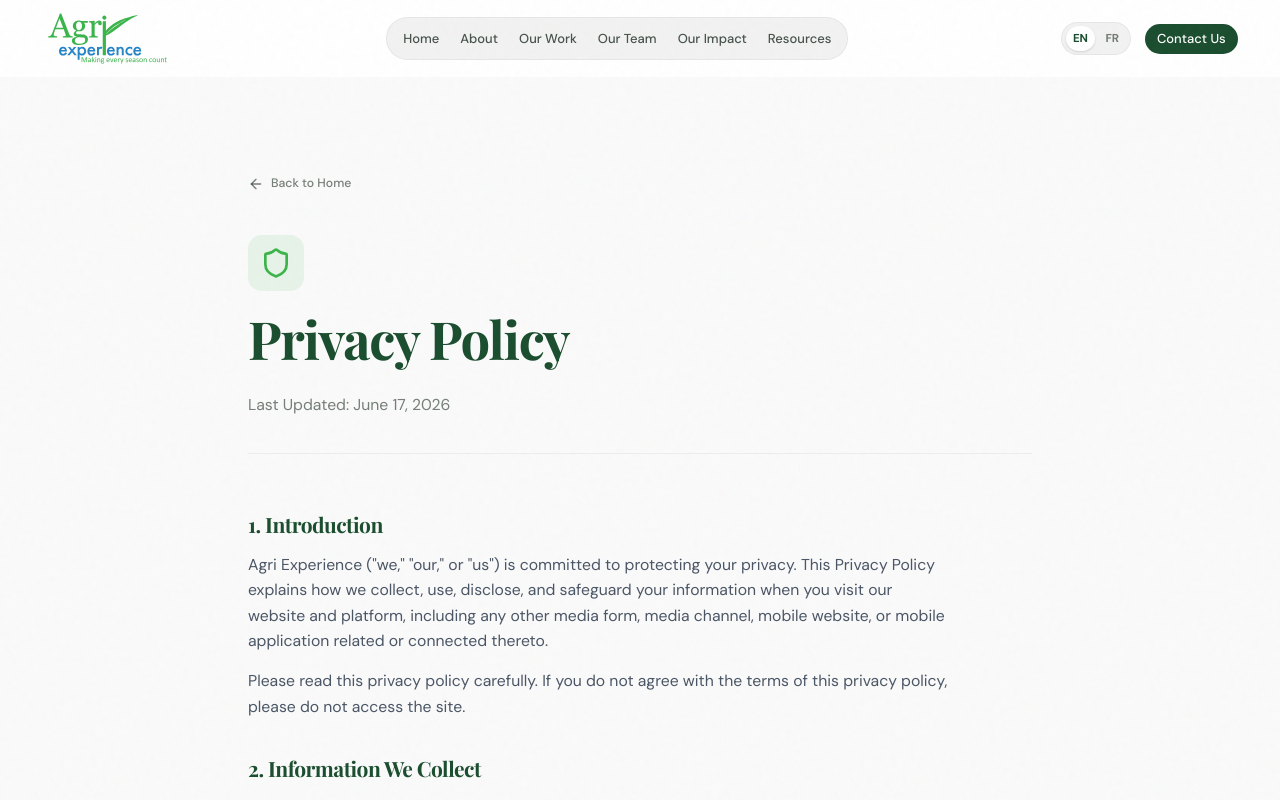
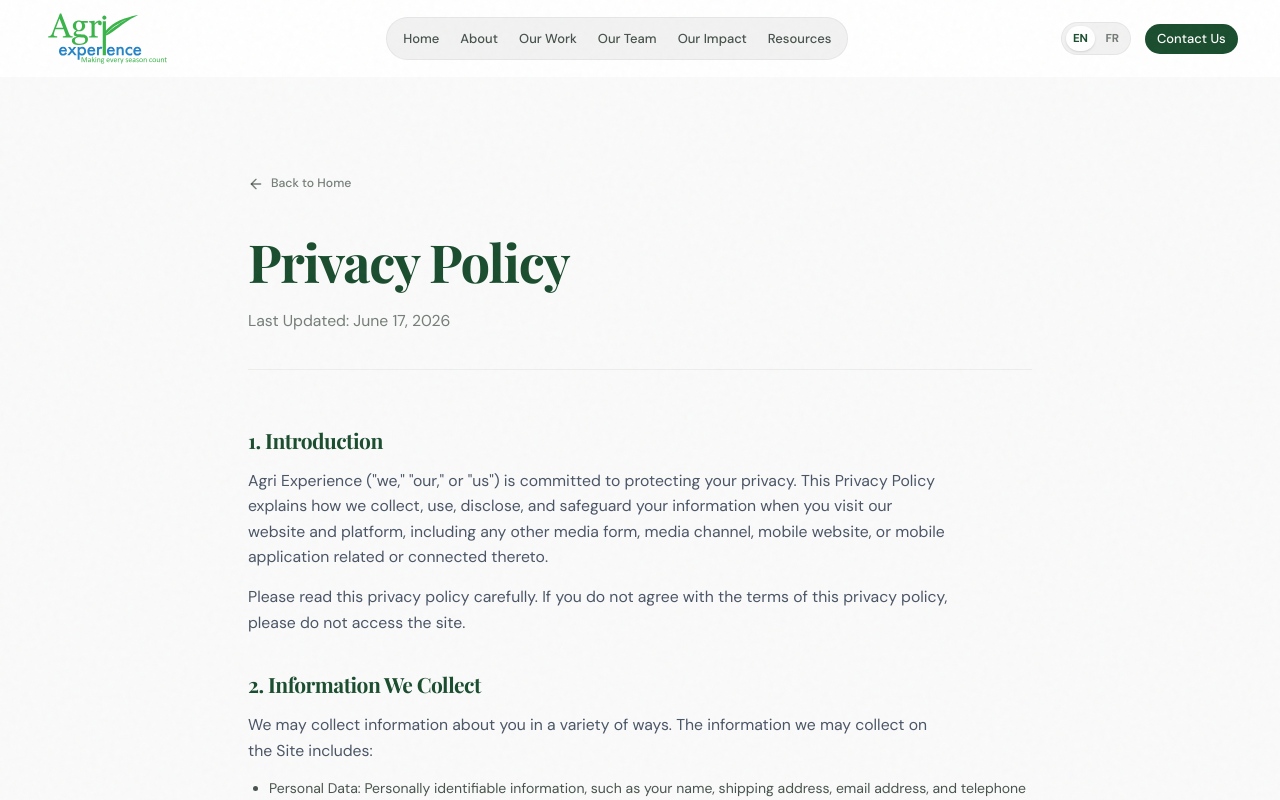
Before and after one commit to KenanWilliam/agri-v1, a Next.js app: page /en/privacy in a window 1280 px wide. Shown: the top 800 px of the page. Built offline with nearby package versions, Linux system fonts and the light colour scheme.

Commit message:
style(privacy): remove shield icon from privacy policy page header

```diff
--- a/app/[locale]/privacy/page.tsx
+++ b/app/[locale]/privacy/page.tsx
@@ -1,6 +1,6 @@
 import React from 'react'
 import { Link } from '@/i18n/routing'
-import { ArrowLeft, Shield } from 'lucide-react'
+import { ArrowLeft } from 'lucide-react'
 import { useTranslations } from 'next-intl'
 
 export default function PrivacyPage() {
@@ -18,10 +18,7 @@ export default function PrivacyPage() {
         </Link>
 
         {/* Header */}
-        <div className="space-y-6 mb-16 border-b border-black/5 pb-10">
-          <div className="w-16 h-16 rounded-2xl bg-primary-green/10 flex items-center justify-center text-primary-green">
-            <Shield size={32} />
-          </div>
+        <div className="space-y-4 mb-16 border-b border-black/5 pb-10">
           <h1 className="text-3xl sm:text-4xl md:text-6xl font-serif text-deep-forest font-bold tracking-tight pb-2">
             {t('privacy_title')}
           </h1>
```
